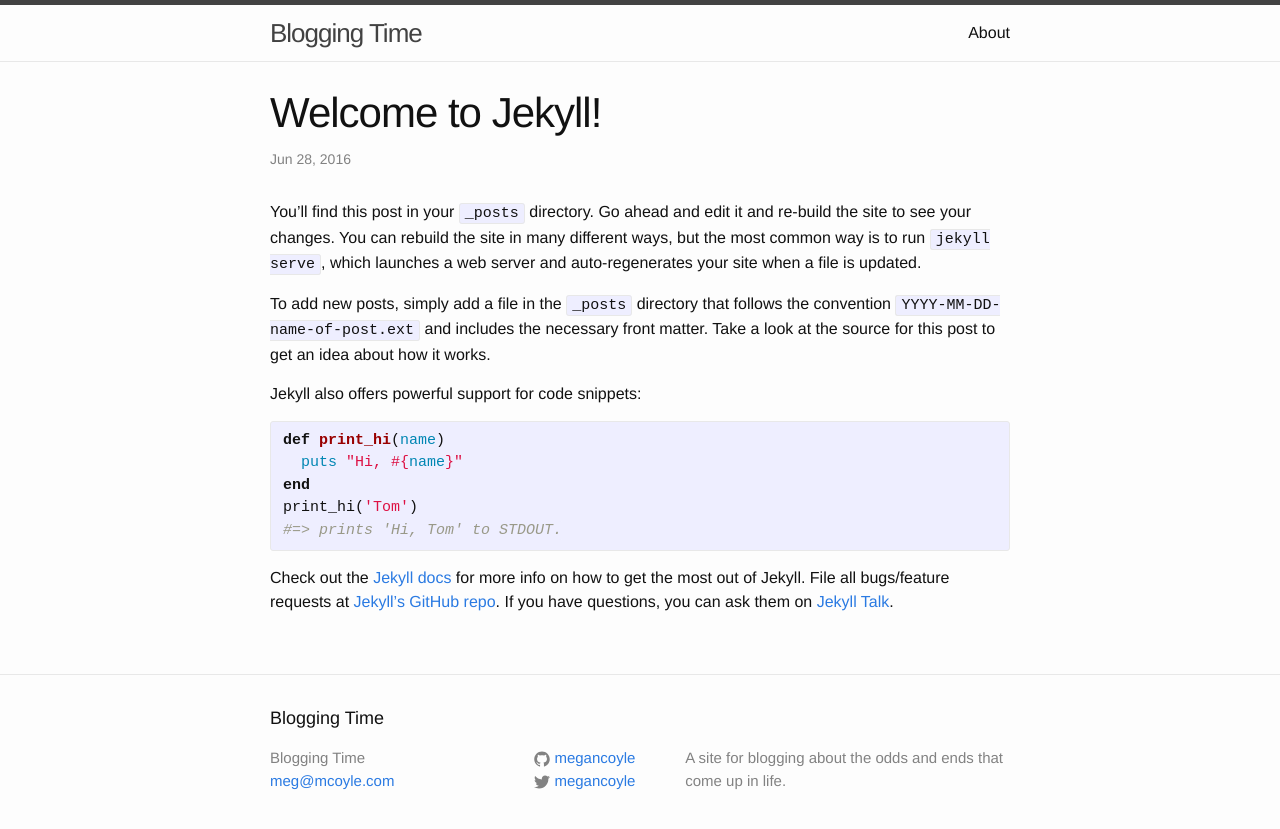
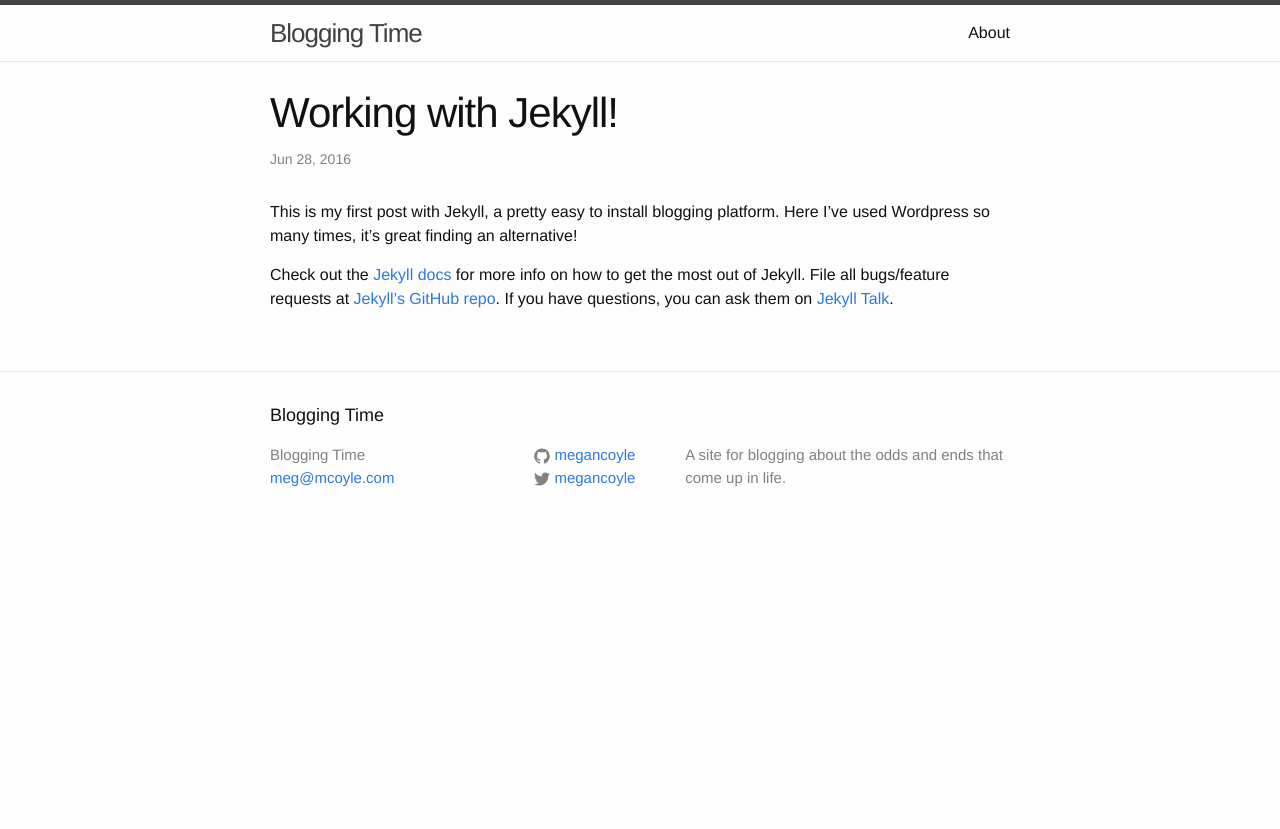
Before and after one commit to megancoyle/blogging-time, a Jekyll site: the page built from _posts/2016-06-28-welcome-to-jekyll.markdown, in a window 1280 px wide. Shown: the top 829 px of the page. Built offline with Jekyll 4.4.1, drawn with Linux system fonts in a browser that asks for light colours.

Commit message:
Change placeholder text for first post

```diff
--- a/_posts/2016-06-28-welcome-to-jekyll.markdown
+++ b/_posts/2016-06-28-welcome-to-jekyll.markdown
@@ -1,22 +1,11 @@
 ---
 layout: post
-title:  "Welcome to Jekyll!"
+title:  "Working with Jekyll!"
 date:   2016-06-28 14:17:54 -0400
 categories: jekyll update
 ---
-You’ll find this post in your `_posts` directory. Go ahead and edit it and re-build the site to see your changes. You can rebuild the site in many different ways, but the most common way is to run `jekyll serve`, which launches a web server and auto-regenerates your site when a file is updated.
 
-To add new posts, simply add a file in the `_posts` directory that follows the convention `YYYY-MM-DD-name-of-post.ext` and includes the necessary front matter. Take a look at the source for this post to get an idea about how it works.
-
-Jekyll also offers powerful support for code snippets:
-
-{% highlight ruby %}
-def print_hi(name)
-  puts "Hi, #{name}"
-end
-print_hi('Tom')
-#=> prints 'Hi, Tom' to STDOUT.
-{% endhighlight %}
+This is my first post with Jekyll, a pretty easy to install blogging platform. Here I've used Wordpress so many times, it's great finding an alternative!
 
 Check out the [Jekyll docs][jekyll-docs] for more info on how to get the most out of Jekyll. File all bugs/feature requests at [Jekyll’s GitHub repo][jekyll-gh]. If you have questions, you can ask them on [Jekyll Talk][jekyll-talk].
 
```
